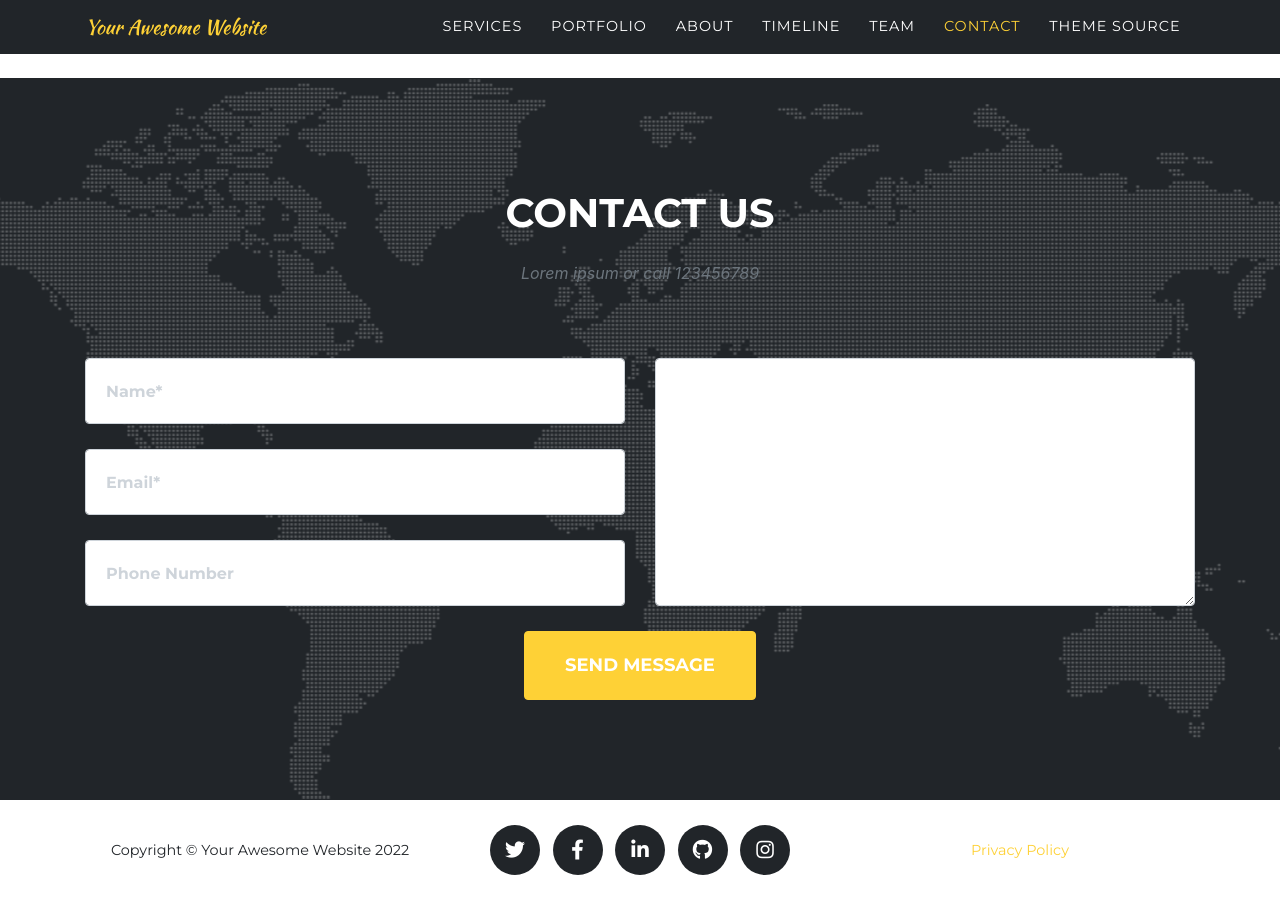
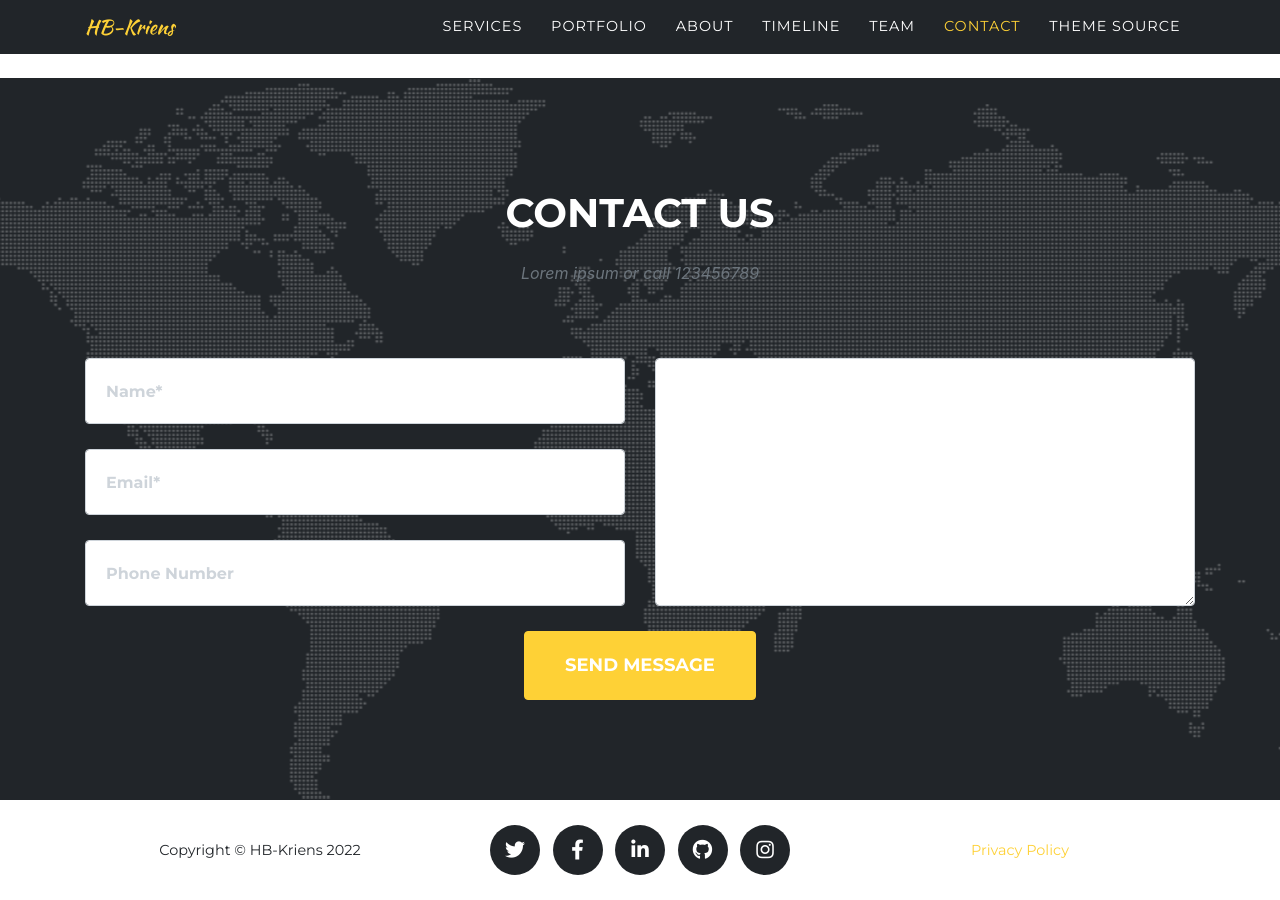
Before and after one commit to muehan/hb-kriens, a Jekyll site: the page built from index.md, in a window 1280 px wide and 900 px high, scrolled down 5590 px. Built offline with Jekyll 4.4.1, drawn with Linux system fonts in a browser that asks for light colours; some web fonts are replaced.

Commit message:
change config

```diff
--- a/_config.yml
+++ b/_config.yml
@@ -14,11 +14,11 @@
 theme: jekyll-agency
 
 url    : "" # the base hostname & protocol for your site, e.g. http://example.com
-baseurl: "" # the subpath of your site, e.g. /blog
+baseurl: "/hb-kriens" # the subpath of your site, e.g. /blog
 
-title      : Your Awesome Website
+title      : HB-Kriens
 email      : your-email@example.com #this is also the email contact forms will go to
-description: "Site description"
+description: "HB Kriens"
 author     : Your Name
 # logo:     #optional, defaults to site title
   # path: assets\img\clients\creative-market.jpg
```
